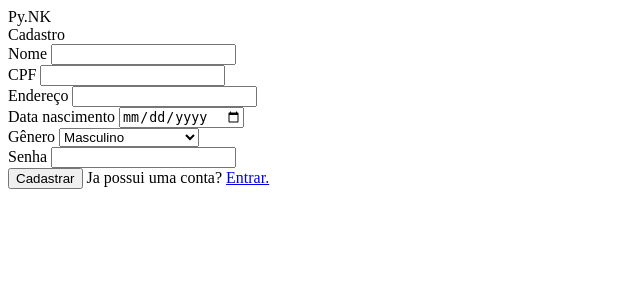
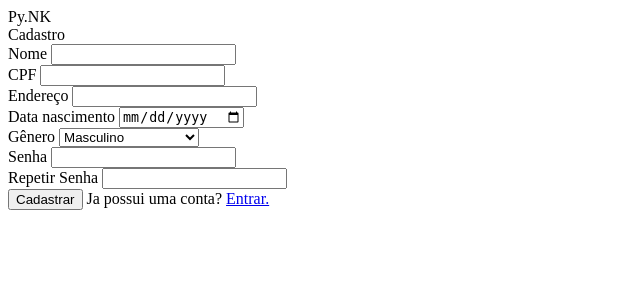
Before and after one commit to pynkAPI/API-1-DSM_22, a Flask app: template templates/cadastroold.html in a window 1280 px wide. Shown: the top 300 px of the page, without its empty margins (0-640 px from the left). Run offline with Flask 2, Linux system fonts and the light colour scheme; the template is opened without the code that fills it, so the values that code supplies are empty; some libraries are stand-ins or nearby versions.

Commit message:
Validação de senha
Feito a base da validação da senha com javascript na tela de cadastroold.html

```diff
--- a/app.py
+++ b/app.py
@@ -31,7 +31,7 @@ def home():
     return render_template('home.html')
 
 #Pagina de login
-@app.route("/cadastro.html", methods = ['POST', 'GET'])
+@app.route("/cadastroold.html", methods = ['POST', 'GET'])
 def cadastro():
     if request.method == "POST":
         #Variaveis vindas do FORM vindas do cadastro.html
@@ -41,8 +41,9 @@ def cadastro():
         datanascimento  = request.form['datanasc']
         genero          = request.form['genero']
         senha           = request.form['senha']
-        funcs.InsMySQL('tb_usuario',CampoBd=['cpf', 'nome', 'genero', 'endereco', 'senha', 'datanascimento'],CampoFm=[cpf,nome,genero,endereco,senha,datanascimento])
-    return render_template('cadastro.html')
+        funcs.InsMySQL('tb_usuario',CampoBd=['cpf', 'nome', 'genero', 'endereco', 'senha', 'datanascimento'],
+                       CampoFm=[cpf,nome,genero,endereco,senha,datanascimento])
+    return render_template('cadastroold.html')
 #------------------------------
 
 @app.route("/login", methods = ['POST', 'GET'])
--- a/templates/cadastroold.html
+++ b/templates/cadastroold.html
@@ -43,7 +43,9 @@
             </div>
             <div class="input_senha">
                 <span id="txt_senha">Senha</span>
-                <input type="password" class="input_cadastro" name="senha">
+                <input type="password" required class="input_cadastro" id="SenhaId" name="senha"><br>
+                <span id="txt_senhaR">Repetir Senha</span>
+                <input type="password" required class="input_cadastro" id="RepetirsenhaId" name="Repetirsenha">
             </div>
             <button id="submit">Cadastrar</button>
             <span>Ja possui uma conta?
@@ -54,3 +56,21 @@
 </body>
 
 </html>
+<script>
+let senha = document.getElementById('SenhaId');
+let senhaC = document.getElementById('RepetirsenhaId');
+
+function validarSenha() {
+  if (senha.value != senhaC.value) {
+    senhaC.setCustomValidity("Senhas diferentes!");
+    senhaC.reportValidity();
+    return false;
+  } else {
+    senhaC.setCustomValidity("");
+    return true;
+  }
+}
+
+// verificar também quando o campo for modificado, para que a mensagem suma quando as senhas forem iguais
+senhaC.addEventListener('input', validarSenha);
+</script>
--- a/templates/login.html
+++ b/templates/login.html
@@ -25,7 +25,7 @@
                         <input type="password" placeholder="SENHA" name="senha">
                     </div>
                     <input type="submit" value="ENTRAR" class="btn solid">
-                    <a href="cadastro.html">Cadastrar</a>
+                    <a href="cadastroold.html">Cadastrar</a>
                 </form>
                 <div></div>
             </div>
```
